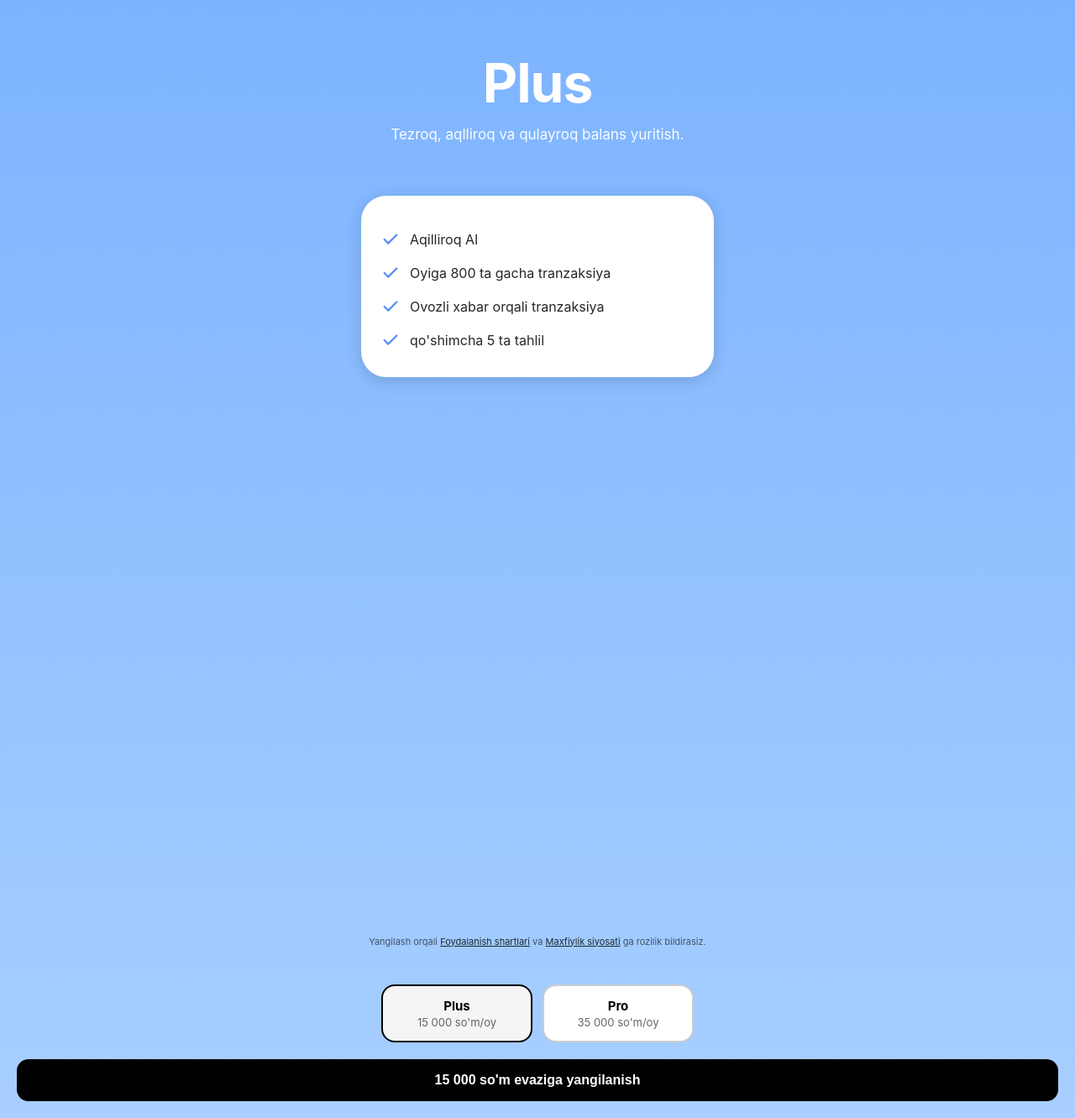
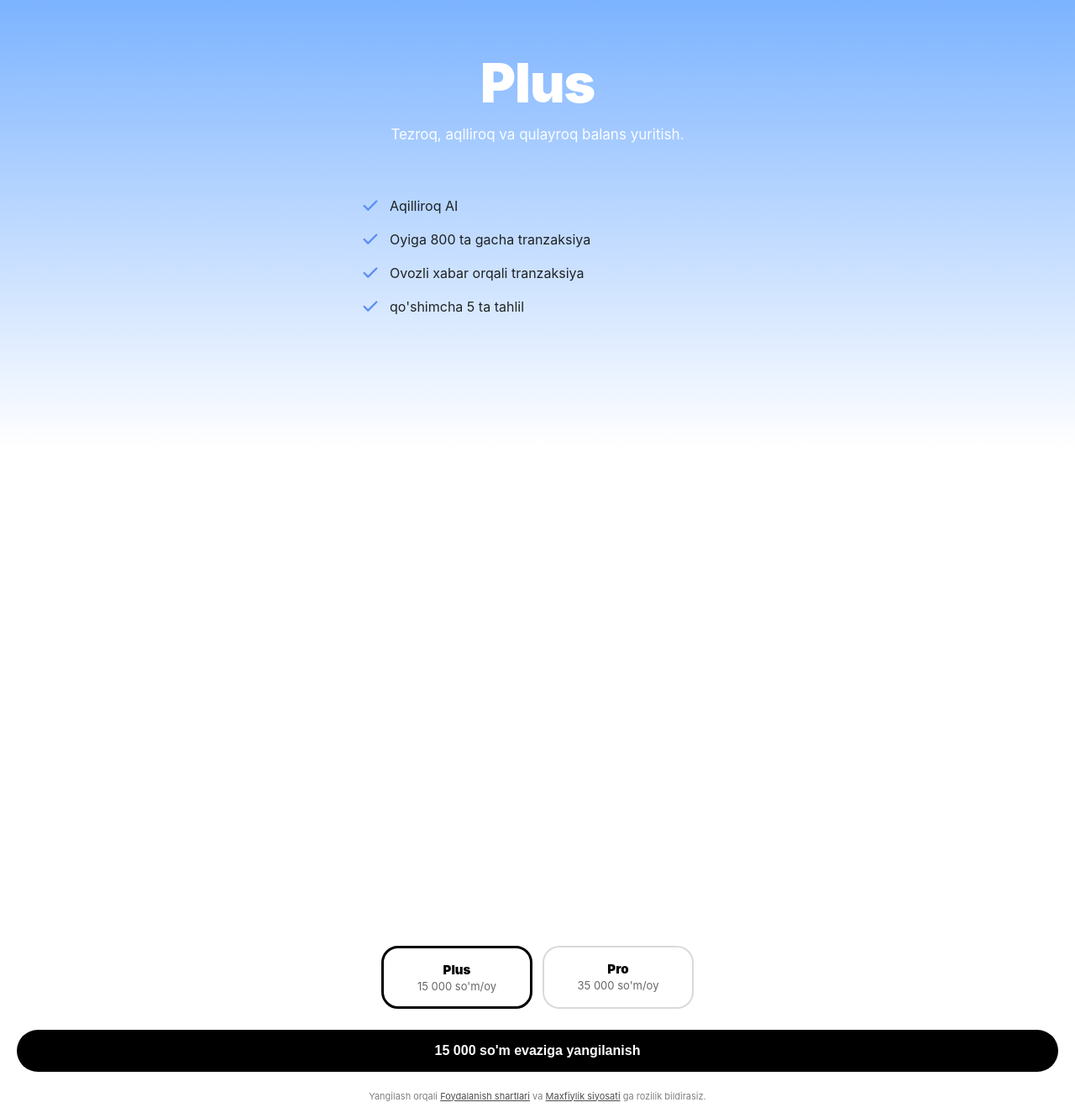
Before and after one commit to Usergeee443/pulbot_mini_app, a Flask app: page /payment in a window 1280 px wide. Shown: the whole page at 84% size. Run offline with Flask 3, Linux system fonts and the light colour scheme; some libraries are stand-ins or nearby versions.

Commit message:
Payment page 100% match: gradient fade, bold text, features outside card, bottom sheet, rounded button

```diff
--- a/templates/payment.html
+++ b/templates/payment.html
@@ -31,17 +31,26 @@
             position: relative;
             display: flex;
             flex-direction: column;
-            padding-bottom: 160px;
+            background: white;
         }
 
-        /* Plus gradient */
-        .payment-container.plus-view {
-            background: linear-gradient(180deg, #7CB3FF 0%, #A8CFFF 100%);
+        /* Gradient overlay - faqat tepa 40% */
+        .gradient-overlay {
+            position: absolute;
+            top: 0;
+            left: 0;
+            right: 0;
+            height: 40%;
+            z-index: 0;
+            transition: opacity 0.3s ease;
         }
 
-        /* Pro gradient */
-        .payment-container.pro-view {
-            background: linear-gradient(180deg, #7B9BFF 0%, #A8B8FF 100%);
+        .gradient-overlay.plus {
+            background: linear-gradient(180deg, #7CB3FF 0%, rgba(255, 255, 255, 0) 100%);
+        }
+
+        .gradient-overlay.pro {
+            background: linear-gradient(180deg, #7B9BFF 0%, rgba(255, 255, 255, 0) 100%);
         }
 
         /* Header */
@@ -49,12 +58,12 @@
             text-align: center;
             padding: 60px 20px 40px;
             position: relative;
-            flex-shrink: 0;
+            z-index: 1;
         }
 
         .payment-header h1 {
             font-size: 64px;
-            font-weight: 700;
+            font-weight: 900;
             margin-bottom: 12px;
             color: #FFFFFF;
             letter-spacing: -1px;
@@ -71,31 +80,23 @@
         /* Content Area */
         .content-area {
             flex: 1;
-            padding: 20px;
+            padding: 0 20px 200px;
             display: flex;
             flex-direction: column;
-            justify-content: flex-start;
             align-items: center;
             width: 100%;
+            position: relative;
+            z-index: 1;
         }
 
-        /* Content card - oq fon */
-        .tariff-card {
-            background: white;
-            border-radius: 30px;
-            padding: 40px 24px 32px;
+        /* Feature list - card ichida EMAS */
+        .features-list {
             width: 100%;
             max-width: 420px;
-            box-shadow: 0 4px 20px rgba(0, 0, 0, 0.15);
-            display: flex;
-            flex-direction: column;
-            gap: 20px;
-        }
-
-        .tariff-content {
             display: flex;
             flex-direction: column;
             gap: 16px;
+            margin-top: 20px;
         }
 
         .feature-item {
@@ -128,10 +129,10 @@
             font-weight: 400;
         }
 
-        /* Price selection buttons at bottom */
+        /* Price selection buttons */
         .price-selector {
             position: fixed;
-            bottom: 90px;
+            bottom: 130px;
             left: 20px;
             right: 20px;
             display: flex;
@@ -142,9 +143,9 @@
 
         .price-btn {
             background: white;
-            border: 2px solid rgba(0, 0, 0, 0.2);
-            border-radius: 16px;
-            padding: 14px 20px;
+            border: 2px solid rgba(0, 0, 0, 0.15);
+            border-radius: 20px;
+            padding: 16px 24px;
             cursor: pointer;
             transition: all 0.2s;
             flex: 1;
@@ -158,12 +159,12 @@
 
         .price-btn.selected {
             border-color: #000000;
-            background: #F5F5F5;
+            border-width: 3px;
         }
 
         .price-label {
             font-size: 15px;
-            font-weight: 700;
+            font-weight: 900;
             color: #000;
             display: block;
             margin-bottom: 2px;
@@ -175,10 +176,10 @@
             display: block;
         }
 
-        /* Button */
+        /* Button - 100% radius */
         .action-btn {
             position: fixed;
-            bottom: 20px;
+            bottom: 55px;
             left: 20px;
             right: 20px;
             background: #000000;
@@ -190,35 +191,192 @@
             cursor: pointer;
             transition: opacity 0.2s;
             z-index: 99;
-            border-radius: 14px;
+            border-radius: 100px;
         }
 
         .action-btn:active {
             opacity: 0.8;
         }
 
-        .action-btn:disabled {
-            opacity: 0.5;
-            cursor: not-allowed;
-        }
-
-        /* Legal text */
+        /* Legal text - tugma ostida */
         .legal-text {
             position: fixed;
-            bottom: 190px;
+            bottom: 10px;
             left: 0;
             right: 0;
             text-align: center;
-            padding: 12px 40px;
+            padding: 8px 40px;
             font-size: 11px;
-            color: rgba(0, 0, 0, 0.6);
+            color: rgba(0, 0, 0, 0.5);
             line-height: 1.4;
             z-index: 50;
         }
 
         .legal-text a {
-            color: rgba(0, 0, 0, 0.8);
+            color: rgba(0, 0, 0, 0.7);
             text-decoration: underline;
+        }
+
+        /* Bottom Sheet */
+        .bottom-sheet-overlay {
+            position: fixed;
+            top: 0;
+            left: 0;
+            right: 0;
+            bottom: 0;
+            background: rgba(0, 0, 0, 0.4);
+            z-index: 1000;
+            opacity: 0;
+            pointer-events: none;
+            transition: opacity 0.3s ease;
+        }
+
+        .bottom-sheet-overlay.active {
+            opacity: 1;
+            pointer-events: all;
+        }
+
+        .bottom-sheet {
+            position: fixed;
+            bottom: 0;
+            left: 0;
+            right: 0;
+            background: white;
+            border-radius: 24px 24px 0 0;
+            padding: 24px 20px 40px;
+            z-index: 1001;
+            transform: translateY(100%);
+            transition: transform 0.3s ease;
+            max-height: 80vh;
+            overflow-y: auto;
+        }
+
+        .bottom-sheet.active {
+            transform: translateY(0);
+        }
+
+        .sheet-header {
+            display: flex;
+            justify-content: space-between;
+            align-items: center;
+            margin-bottom: 20px;
+        }
+
+        .sheet-title {
+            font-size: 20px;
+            font-weight: 700;
+            color: #000;
+        }
+
+        .sheet-close {
+            background: none;
+            border: none;
+            font-size: 28px;
+            color: rgba(0, 0, 0, 0.5);
+            cursor: pointer;
+            padding: 0;
+            width: 32px;
+            height: 32px;
+            display: flex;
+            align-items: center;
+            justify-content: center;
+        }
+
+        /* Duration options */
+        .duration-options {
+            display: flex;
+            flex-direction: column;
+            gap: 12px;
+            margin-bottom: 24px;
+        }
+
+        .duration-card {
+            background: #F5F5F5;
+            border: 2px solid transparent;
+            border-radius: 16px;
+            padding: 16px;
+            cursor: pointer;
+            transition: all 0.2s;
+            display: flex;
+            justify-content: space-between;
+            align-items: center;
+        }
+
+        .duration-card:active {
+            transform: scale(0.98);
+        }
+
+        .duration-card.selected {
+            border-color: #5A8EF4;
+            background: rgba(90, 142, 244, 0.05);
+        }
+
+        .duration-left {
+            display: flex;
+            flex-direction: column;
+        }
+
+        .duration-label {
+            font-size: 16px;
+            font-weight: 600;
+            color: #000;
+            margin-bottom: 4px;
+        }
+
+        .duration-price {
+            font-size: 14px;
+            color: rgba(0, 0, 0, 0.6);
+        }
+
+        .duration-badge {
+            background: #27AE60;
+            color: white;
+            font-size: 12px;
+            font-weight: 600;
+            padding: 4px 10px;
+            border-radius: 8px;
+        }
+
+        /* Payment methods */
+        .payment-methods {
+            margin-top: 24px;
+        }
+
+        .payment-section-title {
+            font-size: 16px;
+            font-weight: 600;
+            color: #000;
+            margin-bottom: 12px;
+        }
+
+        .payment-method-card {
+            background: #F5F5F5;
+            border-radius: 16px;
+            padding: 20px;
+            text-align: center;
+        }
+
+        .coming-soon-text {
+            font-size: 15px;
+            color: rgba(0, 0, 0, 0.5);
+            font-weight: 500;
+        }
+
+        .sheet-action-btn {
+            width: 100%;
+            background: #000000;
+            color: white;
+            border: none;
+            padding: 16px;
+            border-radius: 100px;
+            font-size: 16px;
+            font-weight: 600;
+            cursor: pointer;
+            margin-top: 24px;
+        }
+
+        .sheet-action-btn:active {
+            opacity: 0.8;
         }
 
         .hidden {
@@ -228,15 +386,18 @@
 </head>
 <body>
     <!-- Plus Tarif View -->
-    <div class="payment-container plus-view" id="plusView">
+    <div class="payment-container" id="mainView">
+        <!-- Gradient overlay -->
+        <div class="gradient-overlay plus" id="gradientOverlay"></div>
+
         <div class="payment-header">
-            <h1>Plus</h1>
-            <p>Tezroq, aqlliroq va qulayroq balans yuritish.</p>
+            <h1 id="tariffTitle">Plus</h1>
+            <p id="tariffDesc">Tezroq, aqlliroq va qulayroq balans yuritish.</p>
         </div>
 
         <div class="content-area">
-            <div class="tariff-card">
-                <div class="tariff-content">
+            <div class="features-list" id="featuresList">
+                <!-- Plus features -->
                 <div class="feature-item">
                     <div class="feature-icon">
                         <svg xmlns="http://www.w3.org/2000/svg" viewBox="0 0 24 24" fill="none" stroke="currentColor" stroke-linecap="round" stroke-linejoin="round">
@@ -271,107 +432,60 @@
                 </div>
             </div>
         </div>
-        </div>
 
         <div class="price-selector">
-            <div class="price-btn selected" onclick="selectPrice('plus', 'monthly')">
+            <div class="price-btn selected" onclick="selectPrice('plus')">
                 <div class="price-label">Plus</div>
                 <div class="price-amount">15 000 so'm/oy</div>
             </div>
-            <div class="price-btn" onclick="selectPrice('pro', 'monthly')">
+            <div class="price-btn" onclick="selectPrice('pro')">
                 <div class="price-label">Pro</div>
                 <div class="price-amount">35 000 so'm/oy</div>
             </div>
         </div>
 
-        <div class="legal-text">
-            Yangilash orqali <a href="/terms">Foydalanish shartlari</a> va <a href="/privacy">Maxfiylik siyosati</a> ga rozilik bildirasiz.
-        </div>
-
-        <button class="action-btn" onclick="processPayment()">
-            15 000 so'm evaziga yangilanish
+        <button class="action-btn" onclick="openBottomSheet()">
+            <span id="actionBtnText">15 000 so'm evaziga yangilanish</span>
         </button>
-    </div>
-
-    <!-- Pro Tarif View (hidden by default) -->
-    <div class="payment-container pro-view hidden" id="proView">
-        <div class="payment-header">
-            <h1>Pro</h1>
-            <p>AI bilan yanada chuqurroq nazorat va tahlil.</p>
-        </div>
-
-        <div class="content-area">
-            <div class="tariff-card">
-                <div class="tariff-content">
-                    <div class="feature-item">
-                        <div class="feature-icon">
-                            <svg xmlns="http://www.w3.org/2000/svg" viewBox="0 0 24 24" fill="none" stroke="currentColor" stroke-linecap="round" stroke-linejoin="round">
-                                <polyline points="20 6 9 17 4 12"></polyline>
-                            </svg>
-                        </div>
-                        <div class="feature-text">Eng Aqilliroq AI</div>
-                    </div>
-                    <div class="feature-item">
-                        <div class="feature-icon">
-                            <svg xmlns="http://www.w3.org/2000/svg" viewBox="0 0 24 24" fill="none" stroke="currentColor" stroke-linecap="round" stroke-linejoin="round">
-                                <polyline points="20 6 9 17 4 12"></polyline>
-                            </svg>
-                        </div>
-                        <div class="feature-text">Oyiga cheksiz tranzaksiya</div>
-                    </div>
-                    <div class="feature-item">
-                        <div class="feature-icon">
-                            <svg xmlns="http://www.w3.org/2000/svg" viewBox="0 0 24 24" fill="none" stroke="currentColor" stroke-linecap="round" stroke-linejoin="round">
-                                <polyline points="20 6 9 17 4 12"></polyline>
-                            </svg>
-                        </div>
-                        <div class="feature-text">Ovozli xabar orqali tranzaksiya</div>
-                    </div>
-                    <div class="feature-item">
-                        <div class="feature-icon">
-                            <svg xmlns="http://www.w3.org/2000/svg" viewBox="0 0 24 24" fill="none" stroke="currentColor" stroke-linecap="round" stroke-linejoin="round">
-                                <polyline points="20 6 9 17 4 12"></polyline>
-                            </svg>
-                        </div>
-                        <div class="feature-text">qo'shicha 10 ta tahlil</div>
-                    </div>
-                    <div class="feature-item">
-                        <div class="feature-icon">
-                            <svg xmlns="http://www.w3.org/2000/svg" viewBox="0 0 24 24" fill="none" stroke="currentColor" stroke-linecap="round" stroke-linejoin="round">
-                                <polyline points="20 6 9 17 4 12"></polyline>
-                            </svg>
-                        </div>
-                        <div class="feature-text">Realtaym ovozli AI moliyaviy suhbat imkoniyati</div>
-                    </div>
-                    <div class="feature-item">
-                        <div class="feature-icon">
-                            <svg xmlns="http://www.w3.org/2000/svg" viewBox="0 0 24 24" fill="none" stroke="currentColor" stroke-linecap="round" stroke-linejoin="round">
-                                <polyline points="20 6 9 17 4 12"></polyline>
-                            </svg>
-                        </div>
-                        <div class="feature-text">AI bilan chat</div>
-                    </div>
-                </div>
-            </div>
-        </div>
-
-        <div class="price-selector">
-            <div class="price-btn" onclick="selectPrice('plus', 'monthly')">
-                <div class="price-label">Plus</div>
-                <div class="price-amount">15 000 so'm/oy</div>
-            </div>
-            <div class="price-btn selected" onclick="selectPrice('pro', 'monthly')">
-                <div class="price-label">Pro</div>
-                <div class="price-amount">35 000 so'm/oy</div>
-            </div>
-        </div>
 
         <div class="legal-text">
             Yangilash orqali <a href="/terms">Foydalanish shartlari</a> va <a href="/privacy">Maxfiylik siyosati</a> ga rozilik bildirasiz.
         </div>
+    </div>
 
-        <button class="action-btn" onclick="processPayment()">
-            35 000 so'm evaziga yangilanish
+    <!-- Bottom Sheet -->
+    <div class="bottom-sheet-overlay" id="bottomSheetOverlay" onclick="closeBottomSheet()"></div>
+    <div class="bottom-sheet" id="bottomSheet">
+        <div class="sheet-header">
+            <div class="sheet-title">Muddat tanlang</div>
+            <button class="sheet-close" onclick="closeBottomSheet()">✕</button>
+        </div>
+
+        <div class="duration-options">
+            <div class="duration-card selected" onclick="selectDuration(1, this)">
+                <div class="duration-left">
+                    <div class="duration-label">1 oy</div>
+                    <div class="duration-price" id="price1Month">15 000 so'm</div>
+                </div>
+            </div>
+            <div class="duration-card" onclick="selectDuration(12, this)">
+                <div class="duration-left">
+                    <div class="duration-label">12 oy</div>
+                    <div class="duration-price" id="price12Month">144 000 so'm</div>
+                </div>
+                <div class="duration-badge">20% chegirma</div>
+            </div>
+        </div>
+
+        <div class="payment-methods">
+            <div class="payment-section-title">To'lov usuli</div>
+            <div class="payment-method-card">
+                <div class="coming-soon-text">Click integratsiyasi tugatimoqda...</div>
+            </div>
+        </div>
+
+        <button class="sheet-action-btn" onclick="processPayment()">
+            To'lash
         </button>
     </div>
 
@@ -390,28 +504,112 @@
         }
 
         let currentTariff = 'plus';
+        let currentDuration = 1;
 
-        function selectPrice(tariff, period) {
+        const tariffData = {
+            plus: {
+                title: 'Plus',
+                desc: 'Tezroq, aqlliroq va qulayroq balans yuritish.',
+                monthly: 15000,
+                features: [
+                    'Aqilliroq AI',
+                    'Oyiga 800 ta gacha tranzaksiya',
+                    'Ovozli xabar orqali tranzaksiya',
+                    'qo\'shimcha 5 ta tahlil'
+                ],
+                gradient: 'plus'
+            },
+            pro: {
+                title: 'Pro',
+                desc: 'AI bilan yanada chuqurroq nazorat va tahlil.',
+                monthly: 35000,
+                features: [
+                    'Eng Aqilliroq AI',
+                    'Oyiga cheksiz tranzaksiya',
+                    'Ovozli xabar orqali tranzaksiya',
+                    'qo\'shicha 10 ta tahlil',
+                    'Realtaym ovozli AI moliyaviy suhbat imkoniyati',
+                    'AI bilan chat'
+                ],
+                gradient: 'pro'
+            }
+        };
+
+        function selectPrice(tariff) {
             hapticFeedback();
             currentTariff = tariff;
 
-            // Hide all views
-            document.getElementById('plusView').classList.add('hidden');
-            document.getElementById('proView').classList.add('hidden');
+            // Update buttons
+            document.querySelectorAll('.price-btn').forEach(btn => {
+                btn.classList.remove('selected');
+            });
+            event.currentTarget.classList.add('selected');
 
-            // Show selected view
-            if (tariff === 'plus') {
-                document.getElementById('plusView').classList.remove('hidden');
-            } else {
-                document.getElementById('proView').classList.remove('hidden');
+            // Update content
+            const data = tariffData[tariff];
+            document.getElementById('tariffTitle').textContent = data.title;
+            document.getElementById('tariffDesc').textContent = data.desc;
+            document.getElementById('actionBtnText').textContent = `${data.monthly.toLocaleString()} so'm evaziga yangilanish`;
+
+            // Update gradient
+            const gradient = document.getElementById('gradientOverlay');
+            gradient.className = 'gradient-overlay ' + data.gradient;
+
+            // Update features
+            const featuresList = document.getElementById('featuresList');
+            featuresList.innerHTML = data.features.map(feature => `
+                <div class="feature-item">
+                    <div class="feature-icon">
+                        <svg xmlns="http://www.w3.org/2000/svg" viewBox="0 0 24 24" fill="none" stroke="currentColor" stroke-linecap="round" stroke-linejoin="round">
+                            <polyline points="20 6 9 17 4 12"></polyline>
+                        </svg>
+                    </div>
+                    <div class="feature-text">${feature}</div>
+                </div>
+            `).join('');
+
+            // Update bottom sheet prices
+            updateSheetPrices();
         }
+
+        function updateSheetPrices() {
+            const data = tariffData[currentTariff];
+            const monthly = data.monthly;
+            const yearly = monthly * 12 * 0.8; // 20% discount
+
+            document.getElementById('price1Month').textContent = `${monthly.toLocaleString()} so'm`;
+            document.getElementById('price12Month').textContent = `${yearly.toLocaleString()} so'm`;
+        }
+
+        function openBottomSheet() {
+            hapticFeedback();
+            updateSheetPrices();
+            document.getElementById('bottomSheetOverlay').classList.add('active');
+            document.getElementById('bottomSheet').classList.add('active');
+        }
+
+        function closeBottomSheet() {
+            hapticFeedback();
+            document.getElementById('bottomSheetOverlay').classList.remove('active');
+            document.getElementById('bottomSheet').classList.remove('active');
+        }
+
+        function selectDuration(months, element) {
+            hapticFeedback();
+            currentDuration = months;
+
+            document.querySelectorAll('.duration-card').forEach(card => {
+                card.classList.remove('selected');
+            });
+            element.classList.add('selected');
         }
 
         async function processPayment() {
             hapticFeedback();
 
             const userId = tg?.initDataUnsafe?.user?.id || 123456789;
-            const amount = currentTariff === 'plus' ? 15000 : 35000;
+            const data = tariffData[currentTariff];
+            const amount = currentDuration === 1 ? data.monthly : data.monthly * 12 * 0.8;
 
             try {
                 const response = await fetch('/api/process-payment', {
@@ -420,8 +618,8 @@
                     body: JSON.stringify({
                         user_id: userId,
                         tariff: currentTariff.toUpperCase(),
-                        months: 1,
-                        amount: amount,
+                        months: currentDuration,
+                        amount: Math.round(amount),
                         payment_method: 'test'
                     })
                 });
@@ -429,6 +627,7 @@
                 const result = await response.json();
 
                 if (result.success) {
+                    closeBottomSheet();
                     if (tg) {
                         tg.showAlert('✅ To\'lov muvaffaqiyatli amalga oshirildi!', () => {
                             tg.close();
```
Lines whose indentation alone changed are shown as unchanged.
